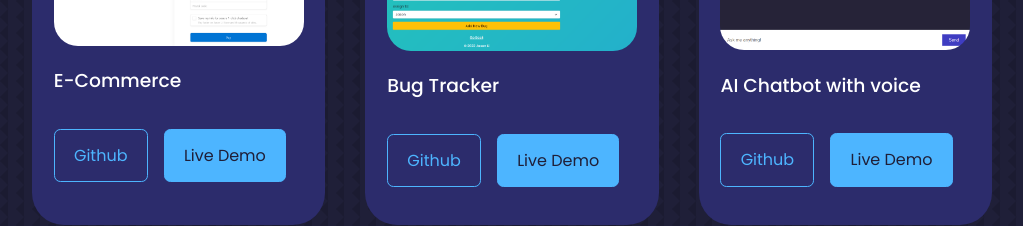
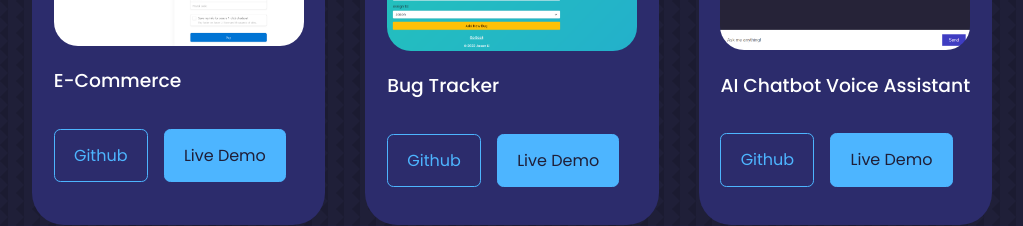
Before and after one commit to lijason122/My-Portfolio, a React (Create React App) app: page / in a window 1280 px wide. Shown: the part 2407-2633 px from the top of the page, without its empty margins (128-1151 px from the left). Built offline with nearby package versions, Linux system fonts and the light colour scheme.

Commit message:
Update portfolio project name

```diff
--- a/src/components/portfolio/Portfolio.jsx
+++ b/src/components/portfolio/Portfolio.jsx
@@ -26,7 +26,7 @@ const data = [
   {
     id: 3,
     image: IMG4,
-    title: "AI Chatbot with voice",
+    title: "AI Chatbot Voice Assistant",
     github:
       "https://github.com/lijason122/Chatbot-AI-Voice",
     demo: "https://chatbot-ai-voice-client.onrender.com/",
```
